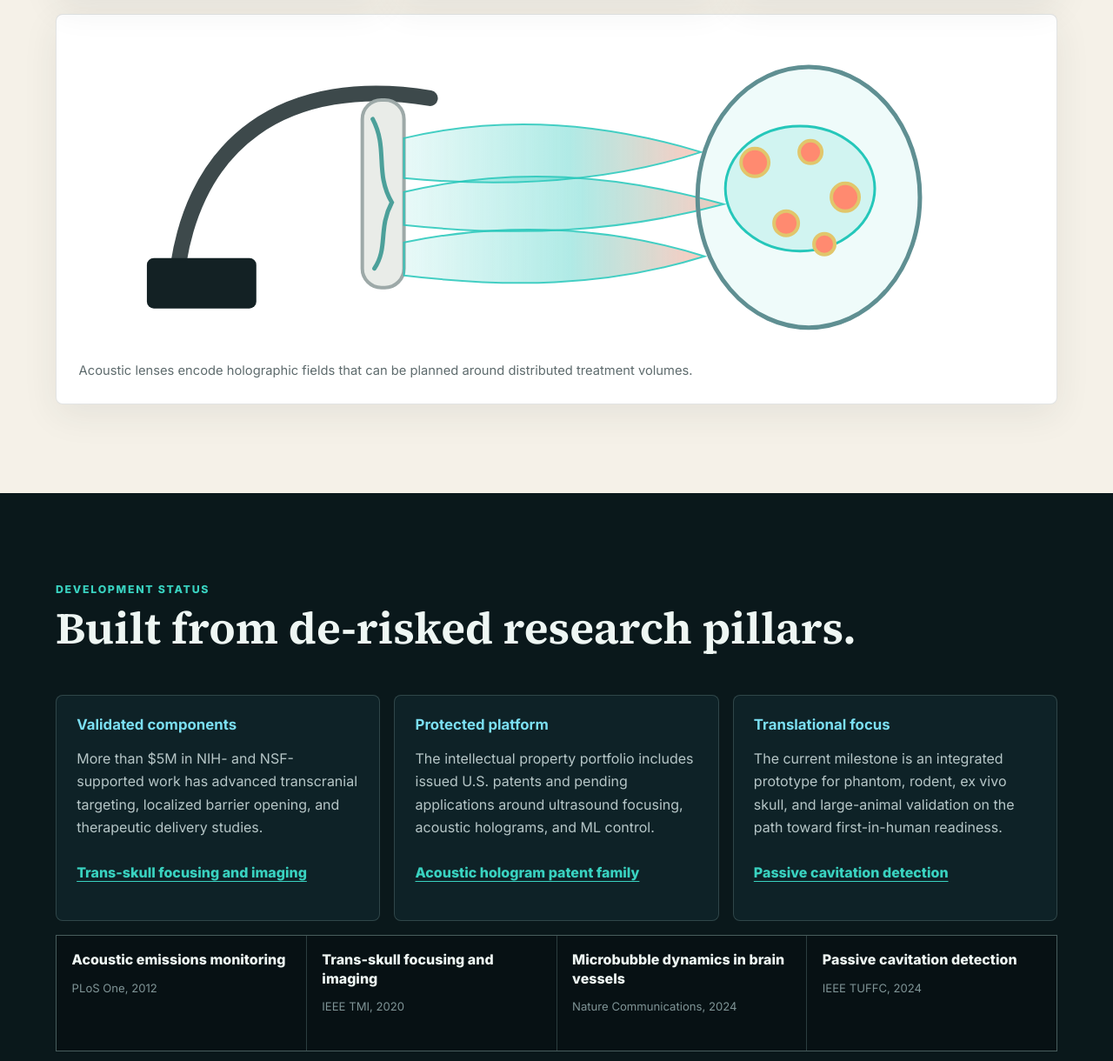
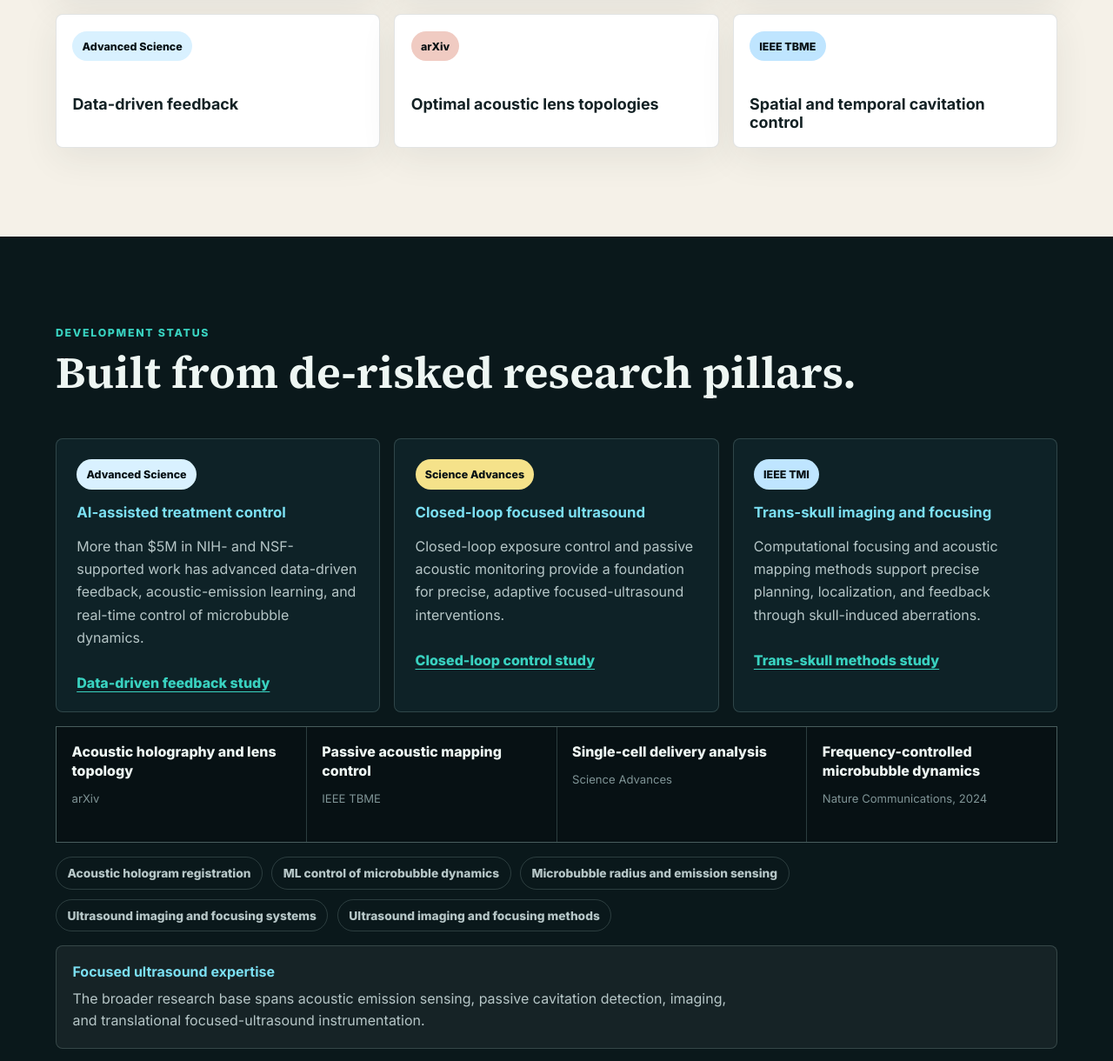
Before and after one commit to holosoniq/holosoniq.github.io, a plain HTML site: page index.html in a window 1280 px wide. Shown: the part 2020-3240 px from the top of the page at 87% size. Drawn offline with Linux system fonts and the light colour scheme.

Commit message:
Refocus evidence on selected publications

```diff
--- a/index.html
+++ b/index.html
@@ -127,33 +127,20 @@
             </p>
           </article>
         </div>
-        <figure class="platform-figure" aria-label="Schematic of lens-led holographic ultrasound workflow">
-          <svg viewBox="0 0 1100 360" role="img" aria-labelledby="platform-figure-title">
-            <title id="platform-figure-title">Acoustic hologram lens shapes distributed fields through the skull</title>
-            <defs>
-              <linearGradient id="fieldGradient" x1="0%" x2="100%" y1="0%" y2="0%">
-                <stop offset="0%" stop-color="#25c7ba" stop-opacity="0.12"></stop>
-                <stop offset="55%" stop-color="#25c7ba" stop-opacity="0.42"></stop>
-                <stop offset="100%" stop-color="#ff8a70" stop-opacity="0.52"></stop>
-              </linearGradient>
-            </defs>
-            <path class="arc" d="M110 302 C120 112 246 44 404 70"></path>
-            <rect class="module" x="78" y="254" width="126" height="58" rx="8"></rect>
-            <rect class="lens" x="326" y="72" width="48" height="216" rx="22"></rect>
-            <path class="lens-texture" d="M338 94 C356 128 340 156 360 190 C344 220 356 242 340 266"></path>
-            <path class="field" d="M374 116 C492 88 610 100 716 132 C618 164 502 174 374 162 Z"></path>
-            <path class="field" d="M374 178 C500 148 620 158 742 192 C624 224 506 230 374 216 Z"></path>
-            <path class="field" d="M374 236 C500 210 618 220 720 252 C604 288 492 288 374 274 Z"></path>
-            <ellipse class="head" cx="840" cy="184" rx="128" ry="150"></ellipse>
-            <ellipse class="brain" cx="830" cy="174" rx="86" ry="72"></ellipse>
-            <circle class="target" cx="778" cy="144" r="16"></circle>
-            <circle class="target" cx="842" cy="132" r="13"></circle>
-            <circle class="target" cx="882" cy="184" r="16"></circle>
-            <circle class="target" cx="814" cy="214" r="14"></circle>
-            <circle class="target" cx="858" cy="238" r="12"></circle>
-          </svg>
-          <figcaption>Acoustic lenses encode holographic fields that can be planned around distributed treatment volumes.</figcaption>
-        </figure>
+        <div class="journal-wall" aria-label="Research foundations for the platform">
+          <a href="https://scholar.google.com/citations?view_op=view_citation&hl=en&user=C3zCRlkAAAAJ&citation_for_view=C3zCRlkAAAAJ:3fE2CSJIrl8C" target="_blank" rel="noopener">
+            <span class="journal-badge advanced-science">Advanced Science</span>
+            <strong>Data-driven feedback</strong>
+          </a>
+          <a href="https://scholar.google.com/citations?view_op=view_citation&hl=en&user=us9GO_wAAAAJ&citation_for_view=us9GO_wAAAAJ:Tyk-4Ss8FVUC" target="_blank" rel="noopener">
+            <span class="journal-badge arxiv">arXiv</span>
+            <strong>Optimal acoustic lens topologies</strong>
+          </a>
+          <a href="https://scholar.google.com/citations?view_op=view_citation&hl=en&user=hMQQgscAAAAJ&citation_for_view=hMQQgscAAAAJ:Tyk-4Ss8FVUC" target="_blank" rel="noopener">
+            <span class="journal-badge ieee">IEEE TBME</span>
+            <strong>Spatial and temporal cavitation control</strong>
+          </a>
+        </div>
       </section>
 
       <section id="evidence" class="evidence band">
@@ -163,47 +150,64 @@
         </div>
         <div class="evidence-grid">
           <div class="evidence-card">
-            <strong>Validated components</strong>
+            <span class="journal-badge advanced-science">Advanced Science</span>
+            <strong>AI-assisted treatment control</strong>
             <p>
-              More than $5M in NIH- and NSF-supported work has advanced transcranial targeting,
-              localized barrier opening, and therapeutic delivery studies.
+              More than $5M in NIH- and NSF-supported work has advanced data-driven feedback,
+              acoustic-emission learning, and real-time control of microbubble dynamics.
             </p>
-            <a href="https://pubmed.ncbi.nlm.nih.gov/31751231/" target="_blank" rel="noopener">Trans-skull focusing and imaging</a>
+            <a href="https://scholar.google.com/citations?view_op=view_citation&hl=en&user=C3zCRlkAAAAJ&citation_for_view=C3zCRlkAAAAJ:3fE2CSJIrl8C" target="_blank" rel="noopener">Data-driven feedback study</a>
           </div>
           <div class="evidence-card">
-            <strong>Protected platform</strong>
+            <span class="journal-badge science-advances">Science Advances</span>
+            <strong>Closed-loop focused ultrasound</strong>
             <p>
-              The intellectual property portfolio includes issued U.S. patents and pending
-              applications around ultrasound focusing, acoustic holograms, and ML control.
+              Closed-loop exposure control and passive acoustic monitoring provide a foundation
+              for precise, adaptive focused-ultrasound interventions.
             </p>
-            <a href="https://patents.google.com/patent/US20240342511A1/en" target="_blank" rel="noopener">Acoustic hologram patent family</a>
+            <a href="https://scholar.google.com/citations?view_op=view_citation&hl=en&user=C3zCRlkAAAAJ&citation_for_view=C3zCRlkAAAAJ:IjCSPb-OGe4C" target="_blank" rel="noopener">Closed-loop control study</a>
           </div>
           <div class="evidence-card">
-            <strong>Translational focus</strong>
+            <span class="journal-badge ieee">IEEE TMI</span>
+            <strong>Trans-skull imaging and focusing</strong>
             <p>
-              The current milestone is an integrated prototype for phantom, rodent, ex vivo
-              skull, and large-animal validation on the path toward first-in-human readiness.
+              Computational focusing and acoustic mapping methods support precise planning,
+              localization, and feedback through skull-induced aberrations.
             </p>
-            <a href="https://pubmed.ncbi.nlm.nih.gov/39088497/" target="_blank" rel="noopener">Passive cavitation detection</a>
+            <a href="https://scholar.google.com/citations?view_op=view_citation&hl=en&user=hMQQgscAAAAJ&citation_for_view=hMQQgscAAAAJ:YsMSGLbcyi4C" target="_blank" rel="noopener">Trans-skull methods study</a>
           </div>
         </div>
-        <div class="publication-strip" aria-label="Selected publications">
-          <a href="https://pubmed.ncbi.nlm.nih.gov/23029240/" target="_blank" rel="noopener">
-            <span>Acoustic emissions monitoring</span>
-            <small>PLoS One, 2012</small>
+        <div class="publication-strip" aria-label="Selected research links">
+          <a href="https://scholar.google.com/citations?view_op=view_citation&hl=en&user=us9GO_wAAAAJ&citation_for_view=us9GO_wAAAAJ:Tyk-4Ss8FVUC" target="_blank" rel="noopener">
+            <span>Acoustic holography and lens topology</span>
+            <small>arXiv</small>
           </a>
-          <a href="https://pubmed.ncbi.nlm.nih.gov/31751231/" target="_blank" rel="noopener">
-            <span>Trans-skull focusing and imaging</span>
-            <small>IEEE TMI, 2020</small>
+          <a href="https://scholar.google.com/citations?view_op=view_citation&hl=en&user=hMQQgscAAAAJ&citation_for_view=hMQQgscAAAAJ:Tyk-4Ss8FVUC" target="_blank" rel="noopener">
+            <span>Passive acoustic mapping control</span>
+            <small>IEEE TBME</small>
           </a>
-          <a href="https://pubmed.ncbi.nlm.nih.gov/39271721/" target="_blank" rel="noopener">
-            <span>Microbubble dynamics in brain vessels</span>
+          <a href="https://scholar.google.com/citations?view_op=view_citation&hl=en&user=C3zCRlkAAAAJ&citation_for_view=C3zCRlkAAAAJ:M3ejUd6NZC8C" target="_blank" rel="noopener">
+            <span>Single-cell delivery analysis</span>
+            <small>Science Advances</small>
+          </a>
+          <a href="https://scholar.google.com/citations?view_op=view_citation&hl=en&user=C3zCRlkAAAAJ&citation_for_view=C3zCRlkAAAAJ:eQOLeE2rZwMC" target="_blank" rel="noopener">
+            <span>Frequency-controlled microbubble dynamics</span>
             <small>Nature Communications, 2024</small>
           </a>
-          <a href="https://pubmed.ncbi.nlm.nih.gov/39088497/" target="_blank" rel="noopener">
-            <span>Passive cavitation detection</span>
-            <small>IEEE TUFFC, 2024</small>
-          </a>
+        </div>
+        <div class="patent-strip" aria-label="Patent families">
+          <a href="https://patents.google.com/patent/US20240342511A1/en" target="_blank" rel="noopener">Acoustic hologram registration</a>
+          <a href="https://scholar.google.com/citations?view_op=view_citation&hl=en&user=C3zCRlkAAAAJ&citation_for_view=C3zCRlkAAAAJ:KlAtU1dfN6UC" target="_blank" rel="noopener">ML control of microbubble dynamics</a>
+          <a href="https://scholar.google.com/citations?view_op=view_citation&hl=en&user=C3zCRlkAAAAJ&citation_for_view=C3zCRlkAAAAJ:LkGwnXOMwfcC" target="_blank" rel="noopener">Microbubble radius and emission sensing</a>
+          <a href="https://scholar.google.com/citations?view_op=view_citation&hl=en&user=hMQQgscAAAAJ&cstart=20&pagesize=80&citation_for_view=hMQQgscAAAAJ:L8Ckcad2t8MC" target="_blank" rel="noopener">Ultrasound imaging and focusing systems</a>
+          <a href="https://scholar.google.com/citations?view_op=view_citation&hl=en&user=hMQQgscAAAAJ&cstart=20&pagesize=80&citation_for_view=hMQQgscAAAAJ:0EnyYjriUFMC" target="_blank" rel="noopener">Ultrasound imaging and focusing methods</a>
+        </div>
+        <div class="expertise-note">
+          <strong>Focused ultrasound expertise</strong>
+          <p>
+            The broader research base spans acoustic emission sensing, passive cavitation
+            detection, imaging, and translational focused-ultrasound instrumentation.
+          </p>
         </div>
       </section>
 
@@ -230,33 +234,6 @@
             <p>Collaborate with translational research centers, academic labs, and CNS therapeutic developers.</p>
           </li>
         </ol>
-        <figure class="roadmap-figure" aria-label="Roadmap figure from prototype to partner deployment">
-          <svg viewBox="0 0 1100 300" role="img" aria-labelledby="roadmap-figure-title">
-            <title id="roadmap-figure-title">Integrated development roadmap</title>
-            <path class="road-path" d="M90 154 H312 C380 154 382 82 456 82 H676 C744 82 746 222 824 222 H1010"></path>
-            <g class="node" transform="translate(110 154)">
-              <circle r="28"></circle>
-              <text y="6">1</text>
-            </g>
-            <g class="node" transform="translate(456 82)">
-              <circle r="28"></circle>
-              <text y="6">2</text>
-            </g>
-            <g class="node" transform="translate(824 222)">
-              <circle r="28"></circle>
-              <text y="6">3</text>
-            </g>
-            <g class="node" transform="translate(990 222)">
-              <circle r="28"></circle>
-              <text y="6">4</text>
-            </g>
-            <text class="road-label" x="72" y="112">integrated prototype</text>
-            <text class="road-label" x="390" y="42">validation package</text>
-            <text class="road-label" x="740" y="184">regulatory strategy</text>
-            <text class="road-label" x="894" y="270">partner studies</text>
-          </svg>
-          <figcaption>Near-term work connects engineering integration, validation evidence, regulatory planning, and partner studies.</figcaption>
-        </figure>
       </section>
 
       <section id="contact" class="contact">
--- a/styles.css
+++ b/styles.css
@@ -339,81 +339,35 @@ footer {
   color: #4d5d5f;
 }
 
-.platform-figure,
-.roadmap-figure {
+.journal-wall {
   width: min(100%, var(--max));
+  display: grid;
+  grid-template-columns: repeat(3, minmax(0, 1fr));
+  gap: 1rem;
   margin: 1.2rem auto 0;
-  padding: clamp(1rem, 3vw, 1.6rem);
+}
+
+.journal-wall a {
+  min-height: 150px;
+  padding: 1.15rem;
   background: #ffffff;
   border: 1px solid rgba(19, 33, 36, 0.12);
   border-radius: var(--radius);
   box-shadow: 0 12px 40px rgba(41, 54, 50, 0.08);
+  transition: transform 160ms ease, border-color 160ms ease;
 }
 
-.platform-figure svg,
-.roadmap-figure svg {
-  display: block;
-  width: 100%;
-  height: auto;
+.journal-wall a:hover,
+.journal-wall a:focus-visible {
+  transform: translateY(-2px);
+  border-color: rgba(11, 129, 121, 0.38);
 }
 
-figcaption {
-  margin-top: 0.8rem;
-  color: #5e6b6d;
-  font-size: 0.92rem;
-  line-height: 1.55;
-}
-
-.arc,
-.road-path {
-  fill: none;
-  stroke: #132124;
-  stroke-linecap: round;
-  stroke-width: 18;
-  opacity: 0.82;
-}
-
-.module {
-  fill: #132124;
-}
-
-.lens {
-  fill: #e9ece8;
-  stroke: #9da9a8;
-  stroke-width: 4;
-}
-
-.lens-texture {
-  fill: none;
-  stroke: #0b8179;
-  stroke-width: 5;
-  stroke-linecap: round;
-  opacity: 0.7;
-}
-
-.field {
-  fill: url("#fieldGradient");
-  stroke: #25c7ba;
-  stroke-width: 2;
-  opacity: 0.86;
-}
-
-.head {
-  fill: rgba(37, 199, 186, 0.07);
-  stroke: #5f8f92;
-  stroke-width: 5;
-}
-
-.brain {
-  fill: rgba(37, 199, 186, 0.15);
-  stroke: #25c7ba;
-  stroke-width: 3;
-}
-
-.target {
-  fill: #ff8a70;
-  stroke: #e1c66b;
-  stroke-width: 4;
+.journal-wall strong {
+  display: block;
+  margin-top: 2.4rem;
+  color: #132124;
+  font-size: 1.12rem;
 }
 
 .evidence {
@@ -427,7 +381,7 @@ figcaption {
 
 .evidence-card strong {
   display: block;
-  margin-bottom: 1rem;
+  margin: 1rem 0;
   color: var(--cyan);
   font-size: 1.05rem;
 }
@@ -481,6 +435,79 @@ figcaption {
   font-size: 0.82rem;
 }
 
+.journal-badge {
+  display: inline-flex;
+  align-items: center;
+  min-height: 2.15rem;
+  padding: 0.45rem 0.7rem;
+  border-radius: 999px;
+  color: #071114;
+  font-size: 0.78rem;
+  font-weight: 900;
+}
+
+.advanced-science {
+  background: #d9f1ff;
+}
+
+.science-advances {
+  background: #f5e28a;
+}
+
+.ieee {
+  background: #bfe5ff;
+}
+
+.arxiv {
+  background: #f0cbc2;
+}
+
+.patent-strip,
+.expertise-note {
+  width: min(100%, var(--max));
+  margin: 1rem auto 0;
+}
+
+.patent-strip {
+  display: flex;
+  flex-wrap: wrap;
+  gap: 0.65rem;
+}
+
+.patent-strip a {
+  display: inline-flex;
+  padding: 0.62rem 0.78rem;
+  border: 1px solid var(--line);
+  border-radius: 999px;
+  color: var(--muted);
+  font-size: 0.86rem;
+  font-weight: 800;
+}
+
+.patent-strip a:hover,
+.patent-strip a:focus-visible {
+  color: var(--white);
+  border-color: rgba(57, 210, 192, 0.56);
+}
+
+.expertise-note {
+  padding: 1.15rem;
+  background: rgba(255, 255, 255, 0.05);
+  border: 1px solid var(--line);
+  border-radius: var(--radius);
+}
+
+.expertise-note strong {
+  color: var(--cyan);
+}
+
+.expertise-note p {
+  max-width: 760px;
+  margin: 0.55rem 0 0;
+  color: var(--muted);
+  line-height: 1.6;
+}
+
 .timeline {
   list-style: none;
   display: grid;
@@ -503,34 +530,6 @@ figcaption {
   margin-bottom: 2.4rem;
   color: #132124;
   font-size: 1.1rem;
-  font-weight: 800;
-}
-
-.roadmap-figure {
-  margin-top: 1rem;
-}
-
-.roadmap-figure .road-path {
-  stroke-width: 10;
-  stroke: #0b8179;
-}
-
-.node circle {
-  fill: #132124;
-  stroke: #ff8a70;
-  stroke-width: 5;
-}
-
-.node text {
-  fill: #ffffff;
-  font-size: 1.4rem;
-  font-weight: 800;
-  text-anchor: middle;
-}
-
-.road-label {
-  fill: #4d5d5f;
-  font-size: 1rem;
   font-weight: 800;
 }
 
@@ -594,6 +593,7 @@ footer p {
   .hero-panel,
   .section-grid,
   .pillar-grid,
+  .journal-wall,
   .evidence-grid,
   .timeline,
   .publication-strip {
```
